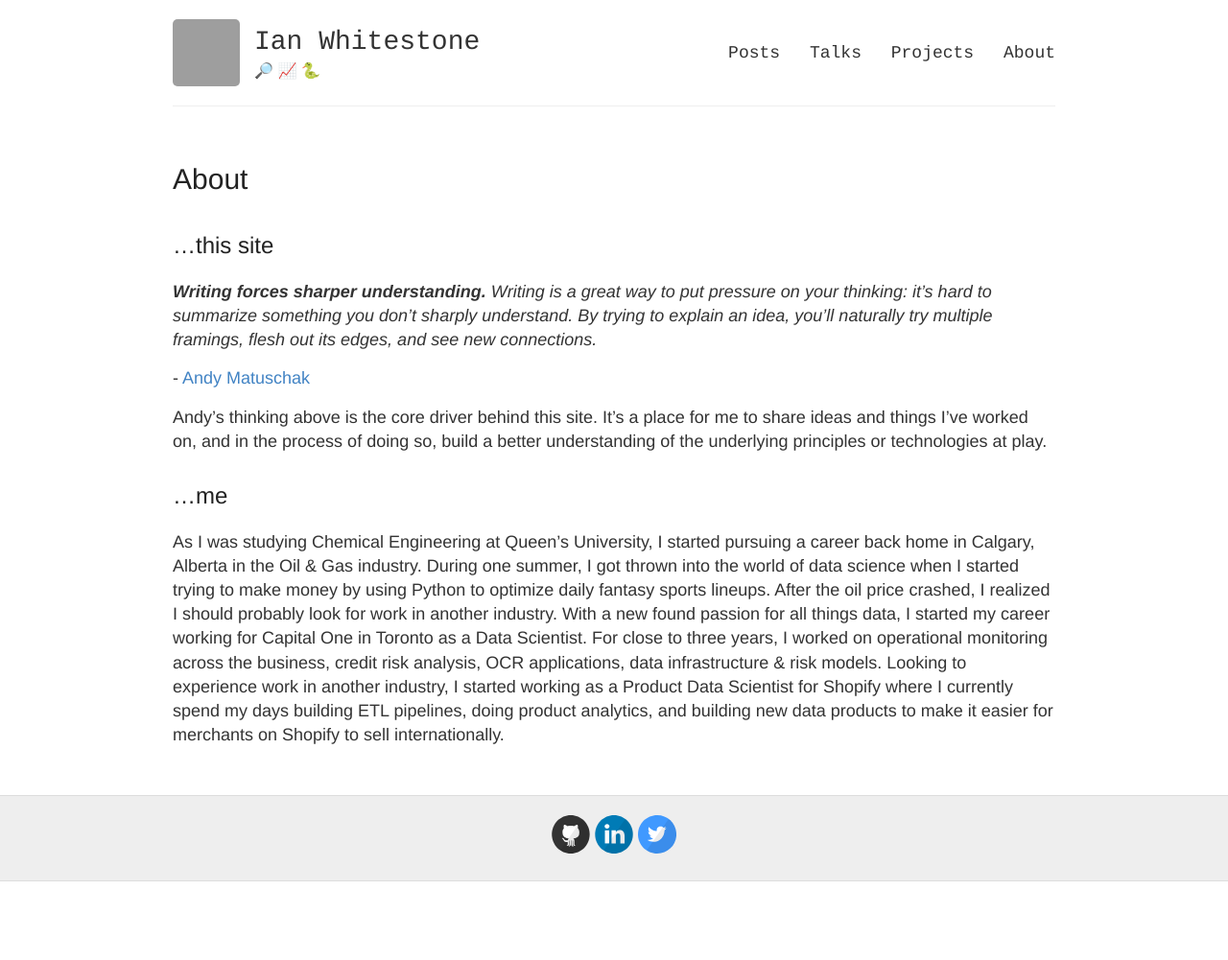
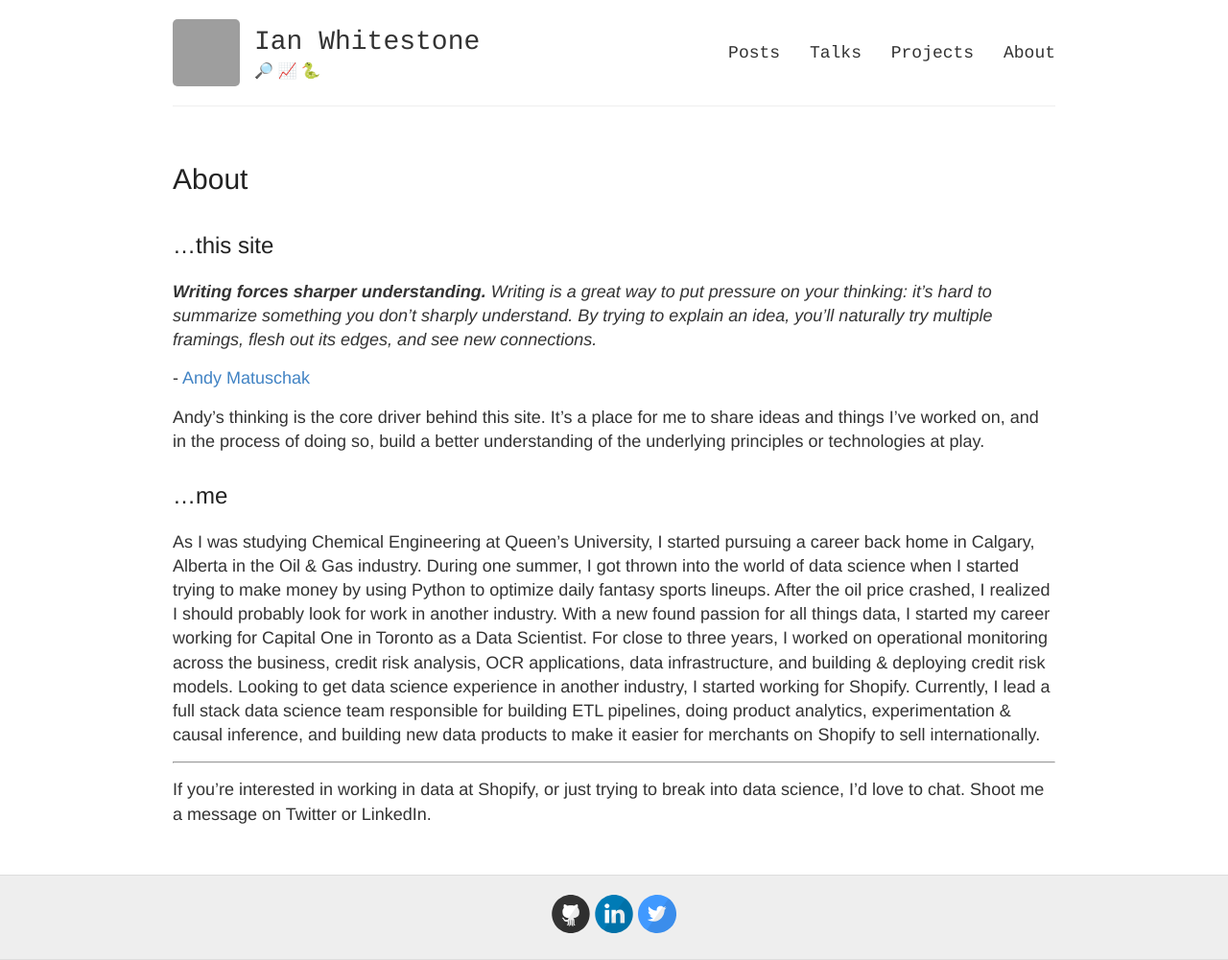
Before and after one commit to ian-whitestone/ian-whitestone.github.io, a Jekyll site: the page built from pages/about.md, in a window 1280 px wide. Shown: the whole page at 96% size. Built offline with Jekyll 4.4.1, drawn with Linux system fonts in a browser that asks for light colours; before the commit the page ends 919 px from its top, so only the background shows below that; grey boxes are pictures that could not be loaded.

Commit message:
Update about page (#17)

```diff
--- a/pages/about.md
+++ b/pages/about.md
@@ -11,8 +11,12 @@ permalink: /about/
 <p>- <a href="https://notes.andymatuschak.org/About_these_notes?stackedNotes=z3SjnvsB5aR2ddsycyXofbYR7fCxo7RmKW2be&stackedNotes=z6cFzJWgj9vZpnrQsjrZ8yCNREzCTgyFeVZTb&stackedNotes=z8q1K5a8i95qARkpFwS45qqtQzM8th82TkeUg">Andy Matuschak</a> </p>
 
 
-Andy's thinking above is the core driver behind this site. It's a place for me to share ideas and things I've worked on, and in the process of doing so, build a better understanding of the underlying principles or technologies at play.
+Andy's thinking is the core driver behind this site. It's a place for me to share ideas and things I've worked on, and in the process of doing so, build a better understanding of the underlying principles or technologies at play.
 
 ## ...me
 
-As I was studying Chemical Engineering at Queen's University, I started pursuing a career back home in Calgary, Alberta in the Oil & Gas industry. During one summer, I got thrown into the world of data science when I started trying to make money by using Python to optimize daily fantasy sports lineups. After the oil price crashed, I realized I should probably look for work in another industry. With a new found passion for all things data, I started my career working for Capital One in Toronto as a Data Scientist. For close to three years, I worked on operational monitoring across the business, credit risk analysis, OCR applications, data infrastructure & risk models. Looking to experience work in another industry, I started working as a Product Data Scientist for Shopify where I currently spend my days building ETL pipelines, doing product analytics, and building new data products to make it easier for merchants on Shopify to sell internationally.
+As I was studying Chemical Engineering at Queen's University, I started pursuing a career back home in Calgary, Alberta in the Oil & Gas industry. During one summer, I got thrown into the world of data science when I started trying to make money by using Python to optimize daily fantasy sports lineups. After the oil price crashed, I realized I should probably look for work in another industry. With a new found passion for all things data, I started my career working for Capital One in Toronto as a Data Scientist. For close to three years, I worked on operational monitoring across the business, credit risk analysis, OCR applications, data infrastructure, and building & deploying credit risk models. Looking to get data science experience in another industry, I started working for Shopify. Currently, I lead a full stack data science team responsible for building ETL pipelines, doing product analytics, experimentation & causal inference, and building new data products to make it easier for merchants on Shopify to sell internationally.
+
+<hr>
+
+If you're interested in working in data at Shopify, or just trying to break into data science, I'd love to chat. Shoot me a message on Twitter or LinkedIn.
```
